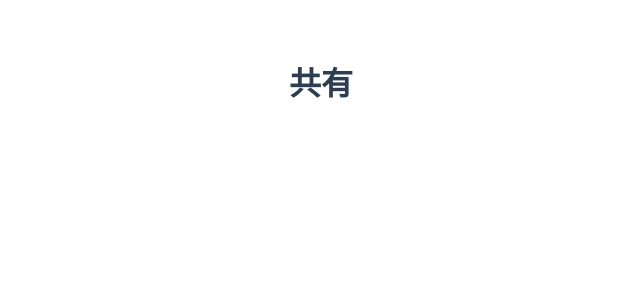
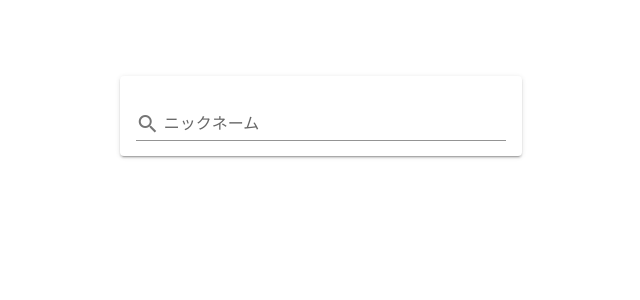
Before and after one commit to kumewata/calendar-app-ts, a Vue app: page /share in a window 1280 px wide. Shown: the top 300 px of the page, without its empty margins (319-959 px from the left). Built offline with nearby package versions, Linux system fonts and the light colour scheme; a small style sheet from the web is missing.

Commit message:
add share page function

```diff
--- a/src/store/shared-user.ts
+++ b/src/store/shared-user.ts
@@ -57,3 +57,9 @@
   targetUser.themeColor = profile.themeColor;
   targetUser.hasAvatar = profile.hasAvatar;
 };
+
+export const searchUsers = partOfNickname => {
+  return sharedUserStore.sharedUsers.filter(user =>
+    user.nickname.startsWith(partOfNickname),
+  );
+};
--- a/src/views/Share.vue
+++ b/src/views/Share.vue
@@ -1,11 +1,68 @@
 <template>
-  <div>
-    <h1>共有</h1>
-  </div>
+  <v-row align="center" justify="center">
+    <v-col cols="12" md="4" class="text-center">
+      <p class="display-1" py-12></p>
+      <v-card>
+        <v-card-text>
+          <v-text-field
+            v-model="partOfNickname"
+            clearable
+            flat
+            hide-details
+            prepend-inner-icon="search"
+            label="ニックネーム"
+          />
+        </v-card-text>
+        <v-fade-transition group>
+          <v-list-item v-for="(user, index) in filteredUsers" :key="index">
+            <v-list-item-icon>
+              <v-avatar :color="user.themeColor" size="48">
+                <span class="white--text body-2" v-text="user.nickname" />
+              </v-avatar>
+            </v-list-item-icon>
+            <v-list-item-content>
+              <v-list-item-title class="text-left" v-text="user.nickname" />
+              <v-list-item-subtitle class="text-left" v-text="user.userName" />
+            </v-list-item-content>
+            <v-list-item-action>
+              <v-btn color="primary" @click="share(user.userId)">
+                共有する
+              </v-btn>
+            </v-list-item-action>
+          </v-list-item>
+        </v-fade-transition>
+      </v-card>
+    </v-col>
+  </v-row>
 </template>
 
 <script lang="ts">
-import { defineComponent } from '@vue/composition-api';
+import {
+  defineComponent,
+  reactive,
+  toRefs,
+  computed,
+} from '@vue/composition-api';
+import { searchUsers } from '@/store/shared-user';
 
-export default defineComponent({});
+export default defineComponent({
+  setup() {
+    const state = reactive({
+      partOfNickname: null as string | null,
+      filteredUsers: computed((): SharedUser[] | null => {
+        if (!state.partOfNickname) {
+          return null;
+        }
+        return searchUsers(state.partOfNickname);
+      }),
+    });
+    // eslint-disable-next-line @typescript-eslint/no-unused-vars, @typescript-eslint/no-empty-function
+    const share = userId => {};
+
+    return {
+      ...toRefs(state),
+      share,
+    };
+  },
+});
 </script>
```
